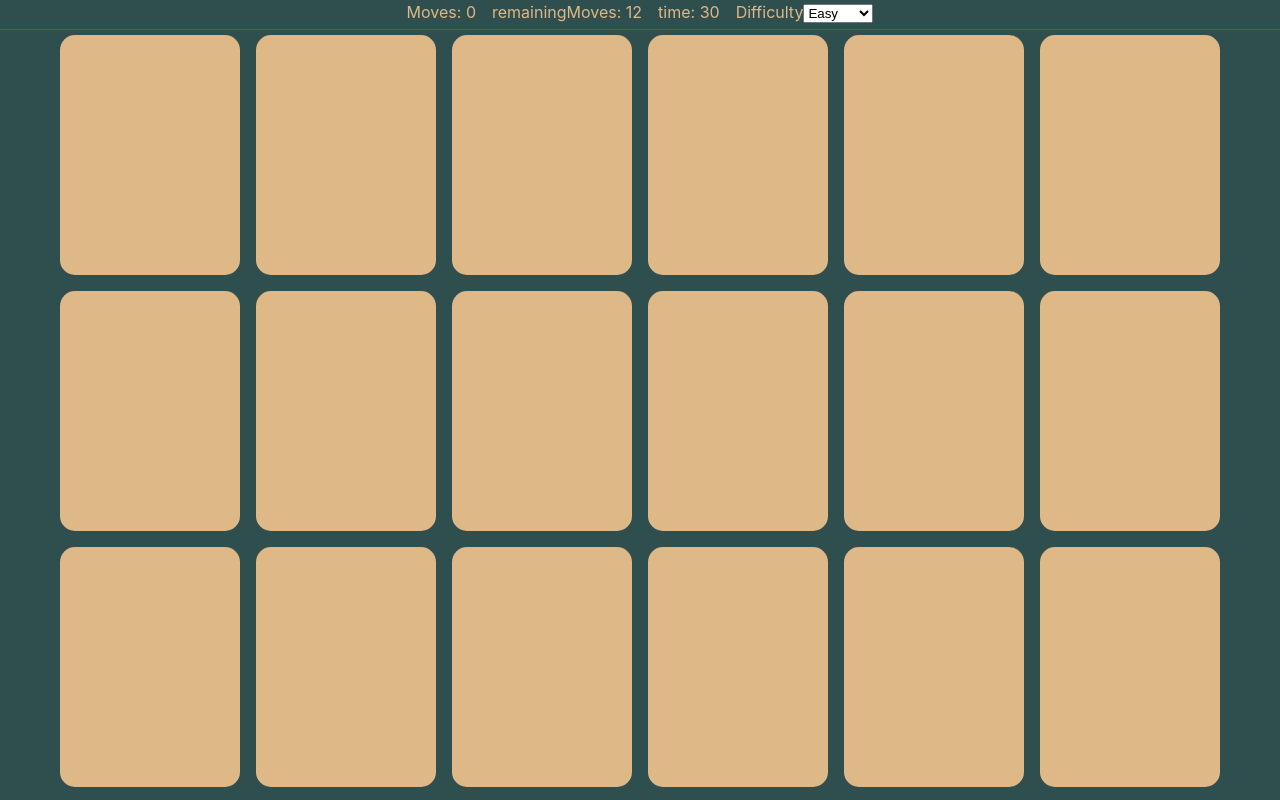
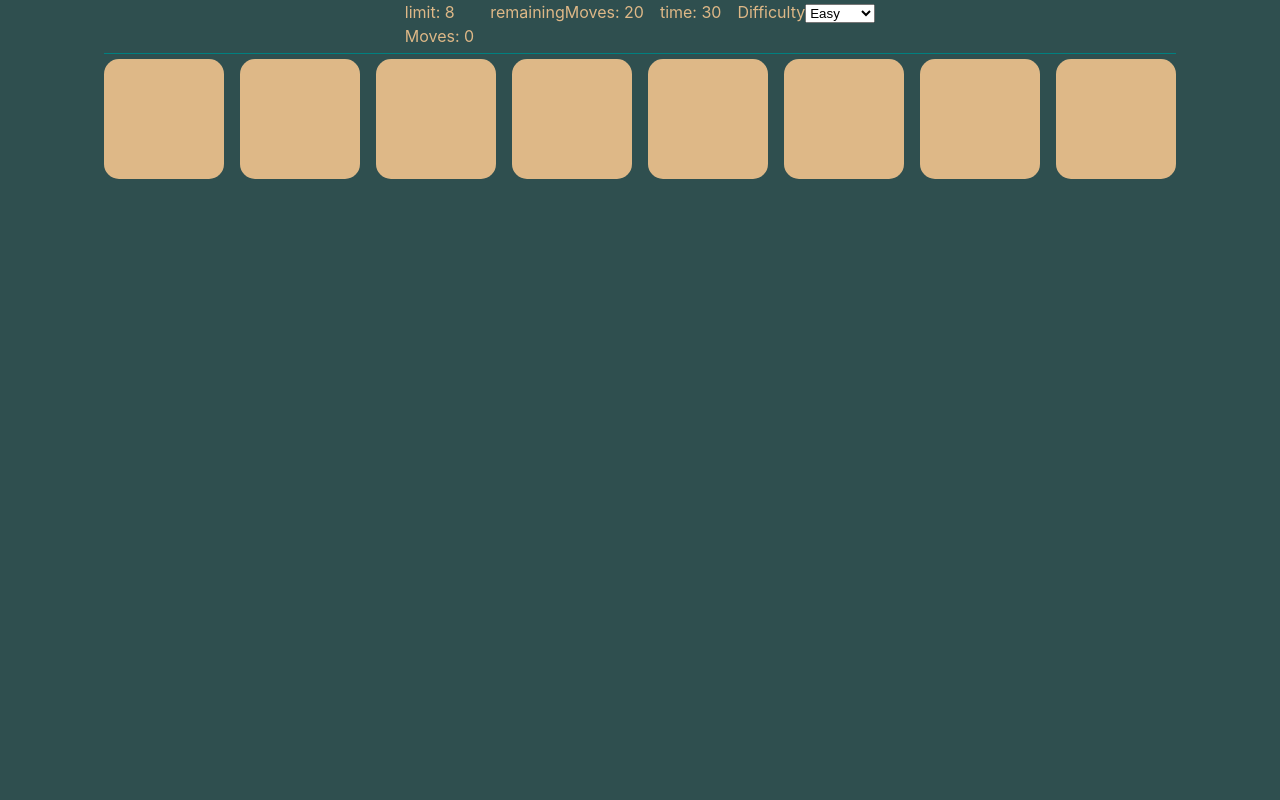
Before and after one commit to franckyi/react-memory-game, a React (Vite) app: page / in a window 1280 px wide. Shown: the top 800 px of the page. Built offline with nearby package versions, Linux system fonts and the light colour scheme.

Commit message:
todo: rerender on difficulty change

```diff
--- a/src/App.tsx
+++ b/src/App.tsx
@@ -14,38 +14,43 @@ const initialGameStatus: GameStatusType = {
 }
 
 const defaultSettings = {
-  limit: 3,
+  limit: 8,
   difficulty: "Easy",
   time: 30,
-  remainingMoves: 12
+  remainingMoves: 20
 }
 
 const App = () => {
   // const [limit, setLimit] = useState(defaultSettings.limit)
   // const [theme, setTheme] = useState("western")
   const [gameStatus, setGameStatus] = useState(initialGameStatus)
+  const [settings, setSettings] = useState(defaultSettings)
 
   const [initialTiles, setInitialTiles] = useState<TileType[]>(western)
-  const [duplicatedTiles, setDuplicatedTiles] = useState<TileType[]>([])
+  const [duplicatedTiles, setDuplicatedTiles] = useState<TileType[]>(initialTiles)
   const [previousClicked, setPreviousClicked] = useState("")
   const [currentClicked, setClicked] = useState("")
   const [clickCount, setClickCount] = useState(0)
-  const [settings, setSettings] = useState(defaultSettings)
 
   useEffect(() => {
-    setInitialTiles(initialTiles.slice(0, settings.limit))
-
     setDuplicatedTiles([
-      ...initialTiles,
-      ...initialTiles.map((tile) => ({
+      ...duplicatedTiles,
+      ...duplicatedTiles.map((tile) => ({
         ...tile,
         id: tile.id + 100,
         tileName: `${tile.tileName}_pair`
       }))
     ])
+  }, [settings.difficulty])
 
-    sortTilesRandomly();
-  }, [settings.limit])
+  useEffect(() => {
+    console.log('Settings changed:', settings);
+
+    // setInitialTiles(initialTiles.slice(0, settings.limit))
+    setDuplicatedTiles(duplicatedTiles.slice(0, settings.limit))
+
+    // sortTilesRandomly();
+  }, [settings.difficulty])
 
   function sortTilesRandomly() {
     duplicatedTiles.sort(() => Math.random() - 0.5);
--- a/src/assets/css/input.scss
+++ b/src/assets/css/input.scss
@@ -9,8 +9,8 @@
     display: flex;
     place-items: center;
     padding: 10px;
-    width: 160px;
-    height: 220px;
+    width: 100px;
+    height: 100px;
     color: black;
     background: burlywood;
     border-radius: 15px;
@@ -25,7 +25,7 @@
     }
     &__img {
         display: none;
-        height: 60%;
+        height: 80%;
         width: auto;
         margin: 0 auto;
     }
--- a/src/components/Menu.tsx
+++ b/src/components/Menu.tsx
@@ -14,14 +14,15 @@ const Menu = ( {gameStatus, settings, setSettings,
         setSettings({
             ...settings,
             difficulty: event.target.value,
-            limit: event.target.value === "easy" ? 3 : event.target.value === "medium" ? 7 : 14,
-            remainingMoves: event.target.value === "easy" ? 12 : event.target.value === "medium" ? 20 : 30,
-            time: event.target.value === "easy" ? 30 : event.target.value === "medium" ? 20 : 45
+            limit: event.target.value === "easy" ? 8 : 12,
+            time: event.target.value === "easy" ? 60 : event.target.value === "medium" ? 45 : 30,
+            remainingMoves: event.target.value === "easy" ? 20 : event.target.value === "medium" ? 18 : 16,
         })
     }
 
     return (
         <header className="menu">
+            limit: {settings.limit}<br/>
             Moves: {gameStatus.movesCount}
             <span>remainingMoves: {settings.remainingMoves}</span>
             <span>time: {settings.time}</span>
--- a/src/types/settings.ts
+++ b/src/types/settings.ts
@@ -1,6 +1,6 @@
 export type SettingsType = {
+    difficulty: string
     limit: number
-    difficulty: string
     time: number
     remainingMoves: number
 }
```
Also changed, not shown: src/model/levels.ts (added, +20 -0 lines).
